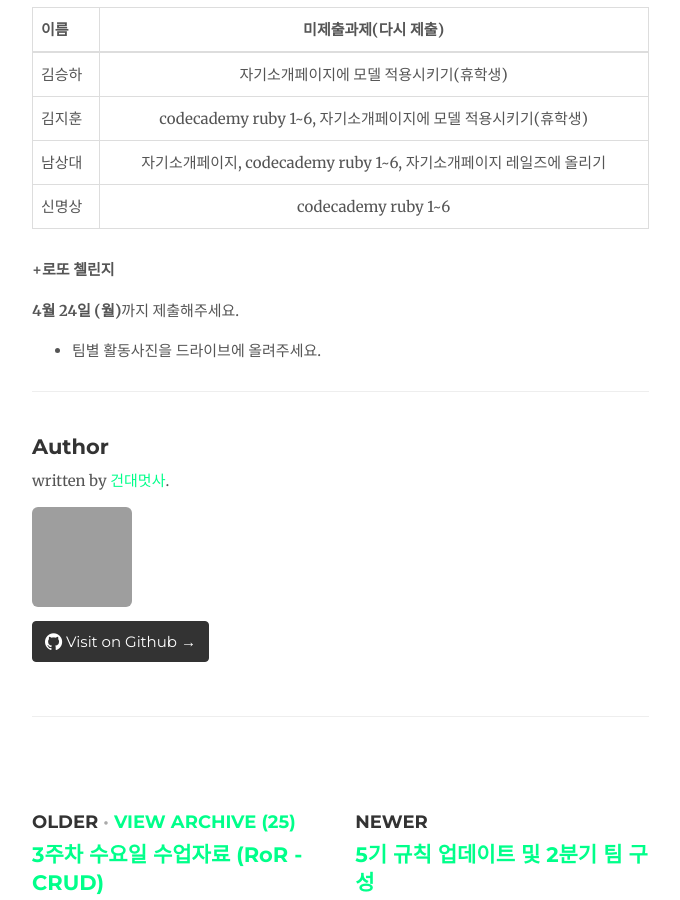
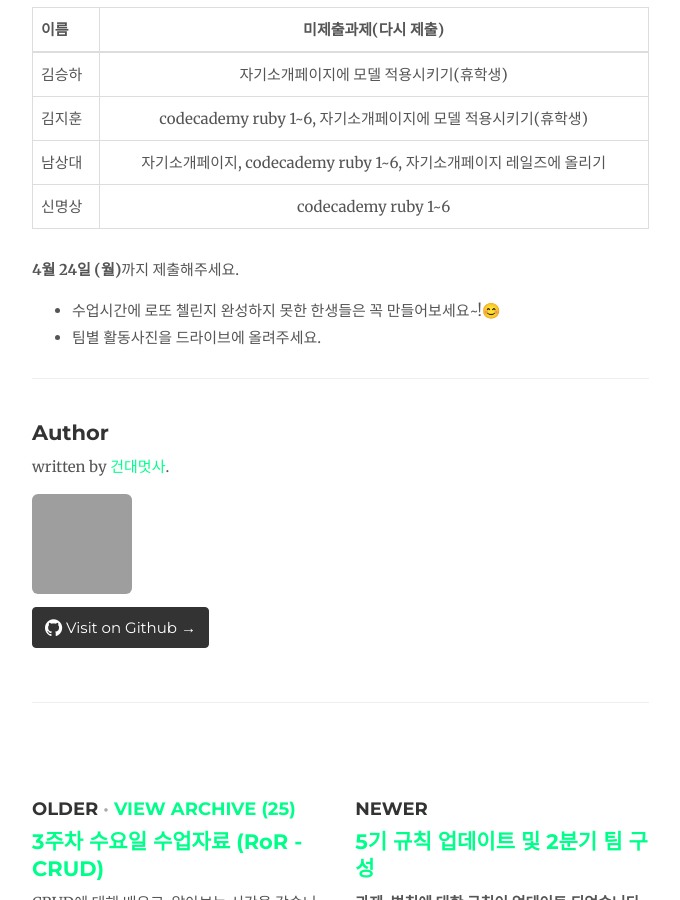
Before and after one commit to likelionkonkuk/likelionkonkuk_before_github, a Jekyll site: the page built from _posts/2017-04-05-notice-5th_first_quater.md, in a window 1280 px wide and 900 px high, scrolled down 791 px, cut to the strip 0-900 px from the top of the window. Shown: the whole strip, without its empty margins (138-818 px from the left). Built offline with Jekyll 4.4.1, drawn with Linux system fonts in a browser that asks for light colours; nearby versions of some CDN libraries; comment, search, counter and statistics services are not loaded; grey boxes are pictures that could not be loaded.

Commit message:
first_quater edit

```diff
--- a/_posts/2017-04-05-notice-5th_first_quater.md
+++ b/_posts/2017-04-05-notice-5th_first_quater.md
@@ -29,12 +29,10 @@ author: "건대멋사"
 |남상대|자기소개페이지, codecademy ruby 1~6, 자기소개페이지 레일즈에 올리기|
 |신명상|codecademy ruby 1~6|
 
-**+로또 첼린지**
-
 **4월 24일 (월)**까지 제출해주세요.
 
 
-
+- 수업시간에 로또 첼린지 완성하지 못한 한생들은 꼭 만들어보세요~!😊
 - 팀별 활동사진을 드라이브에 올려주세요.
 
 ---
```
